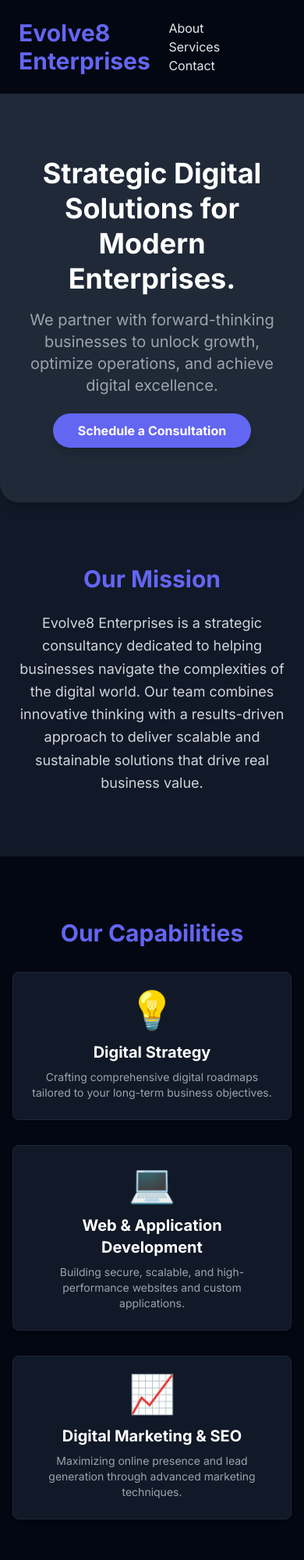
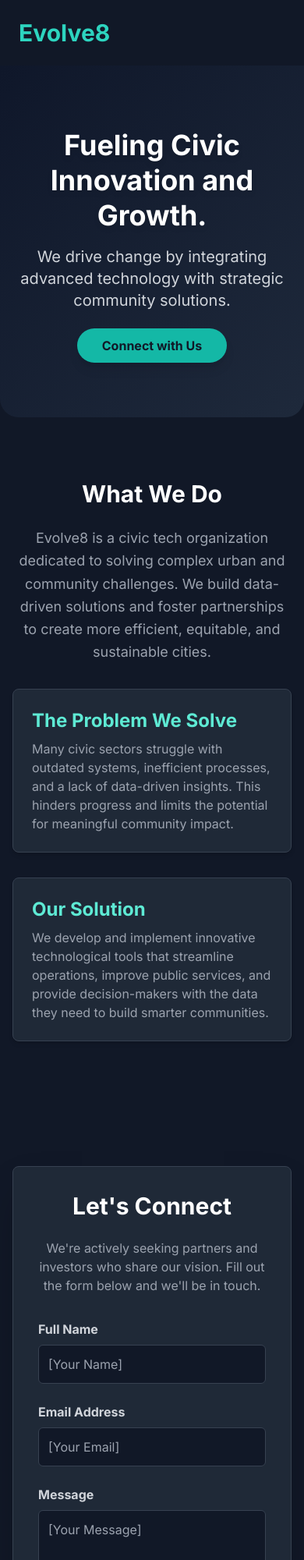
Before and after one commit to irvingtawa/Evolve8-Landing-Page, a plain HTML site: page index.html in a window 390 px wide. Shown: the top 2000 px of the page at 78% size. Drawn offline with nearby package versions, Linux system fonts and the light colour scheme.

Commit message:
Update index.html

```diff
--- a/index.html
+++ b/index.html
@@ -4,158 +4,124 @@
     <meta charset="UTF-8">
     <meta name="viewport" content="width=device-width, initial-scale=1.0">
     <title>Evolve8 Enterprises</title>
-    <!-- Use the Inter font for a clean, modern look -->
+    <!-- Use the Inter font from Google Fonts -->
     <link rel="preconnect" href="https://fonts.googleapis.com">
     <link rel="preconnect" href="https://fonts.gstatic.com" crossorigin>
     <link href="https://fonts.googleapis.com/css2?family=Inter:wght@400;500;700&display=swap" rel="stylesheet">
-    <!-- Load Tailwind CSS from the CDN -->
+    <!-- Load Tailwind CSS from the CDN for easy styling -->
     <script src="https://cdn.tailwindcss.com"></script>
     <style>
-        /* Apply the Inter font globally */
+        /* Apply Inter font to the entire body */
         body {
             font-family: 'Inter', sans-serif;
         }
-        /* Smooth scrolling for anchor links */
-        html {
-            scroll-behavior: smooth;
+        /* Custom background gradient for the hero section */
+        .hero-bg {
+            background: linear-gradient(135deg, #0f172a 0%, #1e293b 100%);
         }
     </style>
 </head>
 <body class="bg-gray-900 text-gray-200">
 
     <!-- Header & Navigation -->
-    <header class="p-6 bg-gray-950 shadow-sm sticky top-0 z-50">
+    <header class="p-6">
         <div class="container mx-auto flex justify-between items-center">
-            <div class="text-3xl font-bold text-indigo-500">Evolve8 Enterprises</div>
-            <nav>
-                <a href="#about" class="px-4 py-2 hover:text-indigo-500 transition-colors">About</a>
-                <a href="#services" class="px-4 py-2 hover:text-indigo-500 transition-colors">Services</a>
-                <a href="#contact" class="px-4 py-2 hover:text-indigo-500 transition-colors">Contact</a>
-            </nav>
+            <div class="text-3xl font-bold text-teal-400">Evolve8</div>
+            <!-- Optional: Navigation links for later -->
+            <!-- <nav>
+                <a href="#" class="text-gray-400 hover:text-white transition-colors duration-200">About</a>
+            </nav> -->
         </div>
     </header>
 
-    <!-- Hero Section: Main pitch -->
+    <!-- Hero Section: Main pitch and call to action -->
     <main>
-        <section class="bg-gray-800 py-20 px-4 md:py-32 text-center rounded-b-3xl shadow-lg">
+        <section class="hero-bg text-center py-20 px-4 md:py-32 rounded-b-3xl">
             <div class="container mx-auto">
-                <h1 class="text-4xl md:text-6xl font-extrabold leading-tight text-white mb-4">
-                    Strategic Digital Solutions for Modern Enterprises.
+                <h1 class="text-4xl md:text-6xl font-extrabold leading-tight text-white mb-4 drop-shadow-md">
+                    Fueling Civic Innovation and Growth.
                 </h1>
-                <p class="text-xl md:text-2xl text-gray-400 font-light max-w-3xl mx-auto mb-8">
-                    We partner with forward-thinking businesses to unlock growth, optimize operations, and achieve digital excellence.
+                <p class="text-xl md:text-2xl text-gray-300 font-light max-w-3xl mx-auto mb-8">
+                    We drive change by integrating advanced technology with strategic community solutions.
                 </p>
-                <!-- Call to action button that links to the contact form section -->
-                <a href="#contact" class="bg-indigo-500 hover:bg-indigo-600 text-white font-bold py-3 px-8 rounded-full shadow-lg transition-transform transform hover:scale-105">
-                    Schedule a Consultation
+                <!-- Call to action for investors -->
+                <a href="#contact" class="bg-teal-500 hover:bg-teal-400 text-gray-900 font-bold py-3 px-8 rounded-full shadow-lg transition-transform transform hover:scale-105">
+                    Connect with Us
                 </a>
             </div>
         </section>
 
-        <!-- About Us Section -->
-        <section id="about" class="py-20 px-4">
-            <div class="container mx-auto max-w-5xl text-center">
-                <h2 class="text-3xl md:text-4xl font-bold text-indigo-500 mb-6">Our Mission</h2>
-                <p class="text-gray-300 text-lg leading-relaxed">
-                    Evolve8 Enterprises is a strategic consultancy dedicated to helping businesses navigate the complexities of the digital world. Our team combines innovative thinking with a results-driven approach to deliver scalable and sustainable solutions that drive real business value.
+        <!-- "What We Do" Section -->
+        <section class="py-20 px-4">
+            <div class="container mx-auto max-w-4xl text-center">
+                <h2 class="text-3xl md:text-4xl font-bold text-white mb-6">What We Do</h2>
+                <p class="text-gray-400 text-lg mb-8 leading-relaxed">
+                    Evolve8 is a civic tech organization dedicated to solving complex urban and community challenges. We build data-driven solutions and foster partnerships to create more efficient, equitable, and sustainable cities.
                 </p>
-            </div>
-        </section>
-
-        <!-- Services Section -->
-        <section id="services" class="py-20 px-4 bg-gray-950">
-            <div class="container mx-auto max-w-5xl text-center">
-                <h2 class="text-3xl md:text-4xl font-bold text-indigo-500 mb-8">Our Capabilities</h2>
-                <div class="grid md:grid-cols-3 gap-8">
-                    <!-- Service Card 1 -->
-                    <div class="p-6 rounded-lg shadow-md hover:shadow-xl transition-shadow border border-gray-800 bg-gray-900">
-                        <div class="text-5xl mb-4 text-indigo-400" role="img" aria-label="Strategy">💡</div>
-                        <h3 class="text-xl font-semibold text-white mb-2">Digital Strategy</h3>
-                        <p class="text-gray-400 text-sm">
-                            Crafting comprehensive digital roadmaps tailored to your long-term business objectives.
+                <div class="grid md:grid-cols-2 gap-8 text-left">
+                    <div class="bg-gray-800 p-6 rounded-lg shadow-md hover:shadow-xl transition-shadow duration-300 border border-gray-700">
+                        <h3 class="text-2xl font-semibold text-teal-300 mb-2">The Problem We Solve</h3>
+                        <p class="text-gray-400">
+                            Many civic sectors struggle with outdated systems, inefficient processes, and a lack of data-driven insights. This hinders progress and limits the potential for meaningful community impact.
                         </p>
                     </div>
-                    <!-- Service Card 2 -->
-                    <div class="p-6 rounded-lg shadow-md hover:shadow-xl transition-shadow border border-gray-800 bg-gray-900">
-                        <div class="text-5xl mb-4 text-indigo-400" role="img" aria-label="Web Development">💻</div>
-                        <h3 class="text-xl font-semibold text-white mb-2">Web & Application Development</h3>
-                        <p class="text-gray-400 text-sm">
-                            Building secure, scalable, and high-performance websites and custom applications.
-                        </p>
-                    </div>
-                    <!-- Service Card 3 -->
-                    <div class="p-6 rounded-lg shadow-md hover:shadow-xl transition-shadow border border-gray-800 bg-gray-900">
-                        <div class="text-5xl mb-4 text-indigo-400" role="img" aria-label="SEO">📈</div>
-                        <h3 class="text-xl font-semibold text-white mb-2">Digital Marketing & SEO</h3>
-                        <p class="text-gray-400 text-sm">
-                            Maximizing online presence and lead generation through advanced marketing techniques.
+                    <div class="bg-gray-800 p-6 rounded-lg shadow-md hover:shadow-xl transition-shadow duration-300 border border-gray-700">
+                        <h3 class="text-2xl font-semibold text-teal-300 mb-2">Our Solution</h3>
+                        <p class="text-gray-400">
+                            We develop and implement innovative technological tools that streamline operations, improve public services, and provide decision-makers with the data they need to build smarter communities.
                         </p>
                     </div>
                 </div>
             </div>
         </section>
 
-        <!-- Contact Form Section with Netlify Forms integration -->
+        <!-- Contact Form Section -->
         <section id="contact" class="py-20 px-4">
-            <div class="container mx-auto max-w-xl text-center">
-                <h2 class="text-3xl md:text-4xl font-bold text-indigo-500 mb-8">Let's Connect</h2>
-                <!--
-                    This form is configured for Netlify Forms.
-                    - `name` attribute is the form identifier.
-                    - `data-netlify="true"` enables Netlify's form-handling.
-                    - The hidden input field is crucial for Netlify to correctly process the form.
-                -->
-                <form name="contact-enterprises" method="POST" data-netlify="true" class="bg-gray-950 p-8 rounded-xl shadow-lg border border-gray-800 text-left">
-                    <input type="hidden" name="form-name" value="contact-enterprises" />
+            <div class="container mx-auto max-w-xl bg-gray-800 p-8 md:p-12 rounded-lg shadow-2xl border border-gray-700">
+                <h2 class="text-3xl md:text-4xl font-bold text-white text-center mb-6">Let's Connect</h2>
+                <p class="text-gray-400 text-center mb-8">
+                    We're actively seeking partners and investors who share our vision. Fill out the form below and we'll be in touch.
+                </p>
 
-                    <div class="mb-6">
-                        <label for="name" class="block text-gray-300 font-semibold mb-2">Your Name</label>
-                        <input type="text" id="name" name="name" class="w-full px-4 py-3 rounded-lg border border-gray-700 bg-gray-900 focus:outline-none focus:border-indigo-500" required>
+                <!-- START OF NETLIFY-SPECIFIC CODE -->
+                <!-- 1. The 'data-netlify="true"' attribute tells Netlify to process the form submission. -->
+                <!-- 2. The 'name' attribute is what identifies your form in the Netlify dashboard. -->
+                <form name="contact" method="POST" data-netlify="true" class="space-y-6">
+                    <!-- 3. This hidden input field is crucial for Netlify to correctly recognize and log the form. -->
+                    <input type="hidden" name="form-name" value="contact">
+
+                    <div>
+                        <label for="name" class="block text-gray-300 font-semibold mb-2">Full Name</label>
+                        <input type="text" id="name" name="name" placeholder="[Your Name]" required class="w-full bg-gray-900 text-white p-3 rounded-md border border-gray-700 focus:outline-none focus:ring-2 focus:ring-teal-500 transition-colors duration-200">
                     </div>
-                    <div class="mb-6">
-                        <label for="email" class="block text-gray-300 font-semibold mb-2">Your Business Email</label>
-                        <input type="email" id="email" name="email" class="w-full px-4 py-3 rounded-lg border border-gray-700 bg-gray-900 focus:outline-none focus:border-indigo-500" required>
+
+                    <div>
+                        <label for="email" class="block text-gray-300 font-semibold mb-2">Email Address</label>
+                        <input type="email" id="email" name="email" placeholder="[Your Email]" required class="w-full bg-gray-900 text-white p-3 rounded-md border border-gray-700 focus:outline-none focus:ring-2 focus:ring-teal-500 transition-colors duration-200">
                     </div>
-                    <div class="mb-6">
+
+                    <div>
                         <label for="message" class="block text-gray-300 font-semibold mb-2">Message</label>
-                        <textarea id="message" name="message" rows="4" class="w-full px-4 py-3 rounded-lg border border-gray-700 bg-gray-900 focus:outline-none focus:border-indigo-500" required></textarea>
+                        <textarea id="message" name="message" rows="4" placeholder="[Your Message]" required class="w-full bg-gray-900 text-white p-3 rounded-md border border-gray-700 focus:outline-none focus:ring-2 focus:ring-teal-500 transition-colors duration-200"></textarea>
                     </div>
+
                     <div class="text-center">
-                        <button type="submit" class="bg-indigo-500 hover:bg-indigo-600 text-white font-bold py-3 px-10 rounded-full shadow-lg transition-transform transform hover:scale-105">
-                            Submit Inquiry
+                        <button type="submit" class="w-full md:w-auto bg-teal-500 hover:bg-teal-400 text-gray-900 font-bold py-3 px-12 rounded-full shadow-lg transition-transform transform hover:scale-105">
+                            Send Message
                         </button>
                     </div>
                 </form>
-            </div>
-        </section>
-
-        <!-- Subscribe Form Section with Netlify Forms integration -->
-        <section id="subscribe" class="py-20 px-4">
-            <div class="container mx-auto max-w-lg text-center">
-                <h2 class="text-3xl md:text-4xl font-bold text-white mb-6">Stay Informed</h2>
-                <p class="text-gray-400 mb-8">Subscribe to our newsletter for the latest insights and industry trends.</p>
-                <!-- This is a separate form for newsletter subscriptions -->
-                <form name="newsletter-enterprises" method="POST" data-netlify="true" class="bg-gray-950 p-8 rounded-xl shadow-lg border border-gray-800">
-                    <!-- Hidden field matching the new form name -->
-                    <input type="hidden" name="form-name" value="newsletter-enterprises" />
-
-                    <div class="flex flex-col md:flex-row gap-4 justify-center">
-                        <input type="email" name="email" placeholder="Your Business Email Address" class="flex-grow px-4 py-3 rounded-lg border border-gray-700 bg-gray-900 focus:outline-none focus:border-indigo-500" required>
-                        <button type="submit" class="bg-indigo-500 hover:bg-indigo-600 text-white font-bold py-3 px-8 rounded-full shadow-lg transition-transform transform hover:scale-105">
-                            Subscribe
-                        </button>
-                    </div>
-                </form>
+                <!-- END OF NETLIFY-SPECIFIC CODE -->
             </div>
         </section>
     </main>
 
     <!-- Footer -->
-    <footer class="text-center text-gray-600 text-sm py-6">
+    <footer class="text-center text-gray-500 text-sm py-6">
         <p>&copy; <span id="current-year"></span> Evolve8 Enterprises. All Rights Reserved.</p>
     </footer>
 
-    <!-- JavaScript to update the current year dynamically -->
+    <!-- JavaScript to update the current year -->
     <script>
         document.getElementById('current-year').textContent = new Date().getFullYear();
     </script>
```
